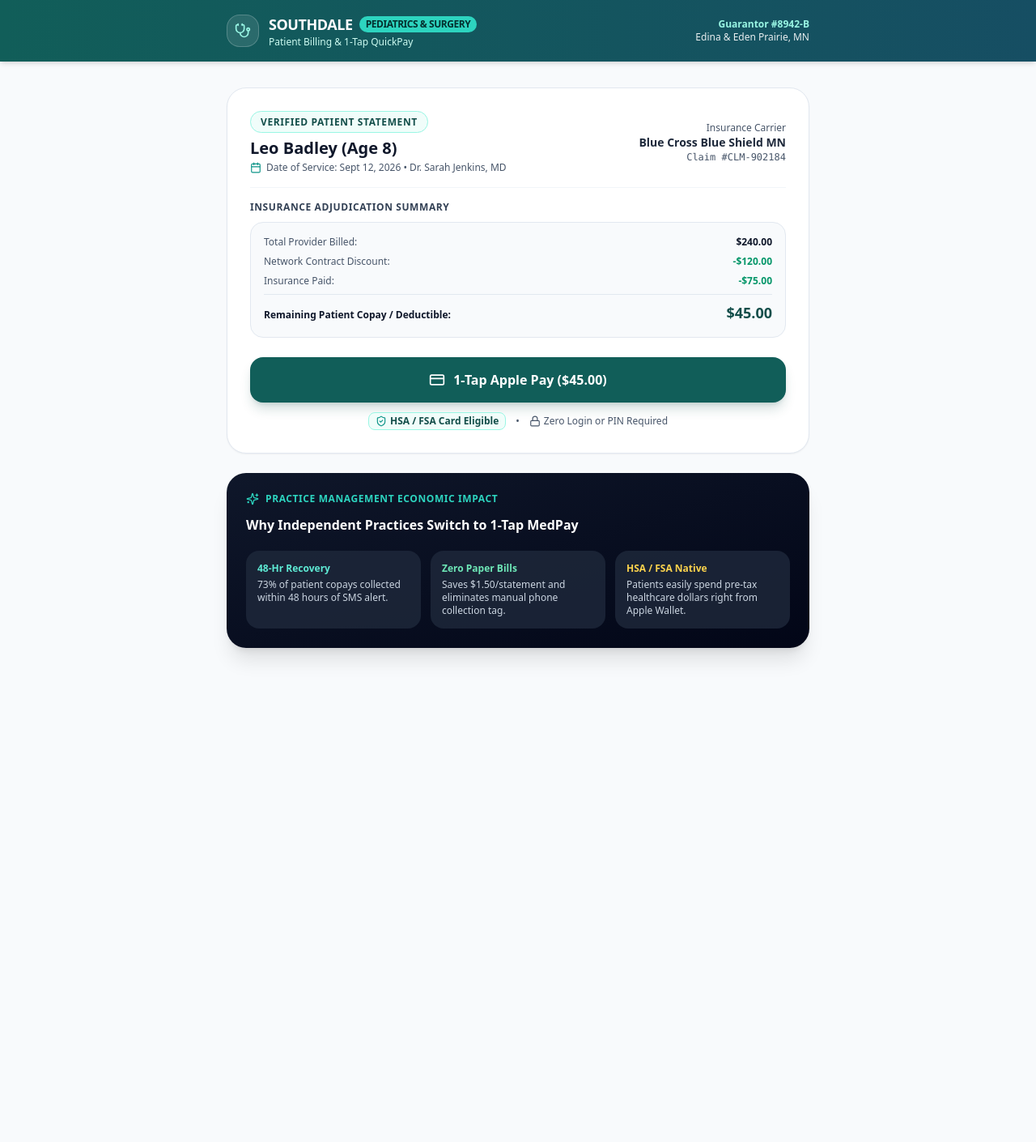
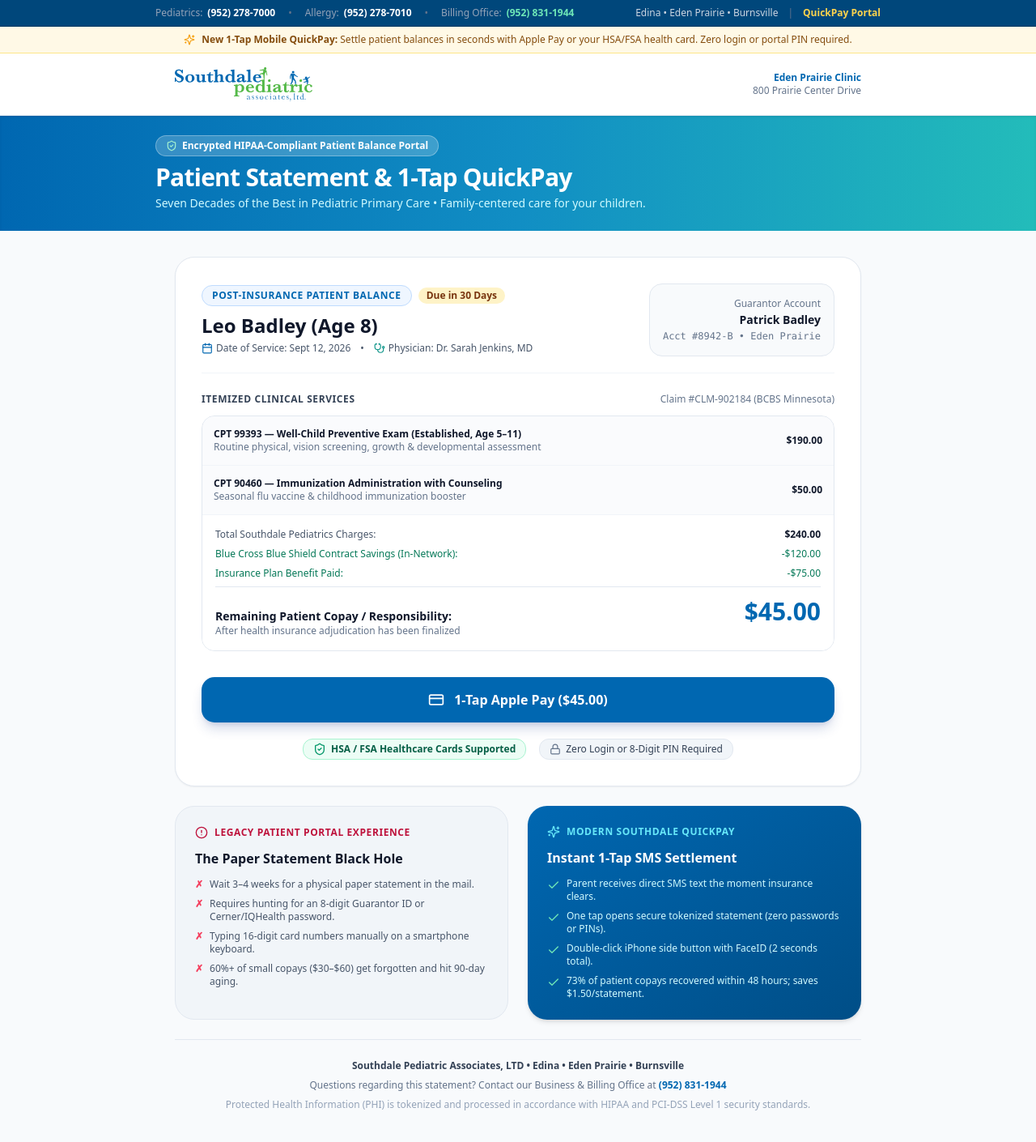
Before and after one commit to northstarnerd/swsportaldemo, a Next.js app: page /demos/medpay in a window 1280 px wide. Shown: the top 1410 px of the page at 81% size. Before the commit the page ends 912 px from the top, so only its background shows below. Built offline with nearby package versions, Linux system fonts and the light colour scheme.

Commit message:
feat(medpay): replicate Southdale Pediatrics authentic branding and official logo

```diff
--- a/src/app/demos/medpay/page.tsx
+++ b/src/app/demos/medpay/page.tsx
@@ -1,22 +1,29 @@
 "use client";
 
 import React, { useState } from "react";
+import Image from "next/image";
+import Link from "next/link";
 import {
   Stethoscope,
   ShieldCheck,
   CreditCard,
   CheckCircle2,
-  Receipt,
-  Heart,
   Calendar,
   AlertCircle,
   FileText,
   Lock,
   Sparkles,
+  Phone,
+  MapPin,
+  Clock,
+  ArrowRight,
+  ExternalLink,
+  ChevronRight,
+  Check,
 } from "lucide-react";
 import { PaymentModal } from "@/components/PaymentModal";
 
-export default function MedPayDemoPage() {
+export default function SouthdaleMedPayDemoPage() {
   const [balance, setBalance] = useState<number>(45.0);
   const [isPaid, setIsPaid] = useState<boolean>(false);
   const [isPaymentModalOpen, setIsPaymentModalOpen] = useState<boolean>(false);
@@ -28,109 +35,219 @@
   };
 
   return (
-    <div className="min-h-screen bg-slate-50 font-sans text-slate-900 antialiased selection:bg-teal-100 selection:text-teal-900 pb-20">
-      {/* Clinical Header */}
-      <header className="bg-gradient-to-r from-teal-800 to-cyan-900 text-white shadow-md sticky top-0 z-30">
-        <div className="max-w-3xl mx-auto px-4 sm:px-6 py-4 flex items-center justify-between">
+    <div className="min-h-screen bg-[#f8fafc] font-sans text-slate-900 antialiased selection:bg-[#0067B1]/20 selection:text-[#0067B1] pb-20">
+      {/* 1. Top Phone Utility Bar (Authentic Southdale Peds Header) */}
+      <div className="bg-[#00477b] text-white text-xs py-2 px-4 border-b border-[#003861]">
+        <div className="max-w-4xl mx-auto flex flex-col sm:flex-row items-center justify-between gap-2">
+          <div className="flex flex-wrap items-center justify-center sm:justify-start gap-4 text-slate-200">
+            <span className="flex items-center gap-1.5">
+              <span className="text-slate-400">Pediatrics:</span>
+              <a href="tel:9522787000" className="font-bold text-white hover:underline">
+                (952) 278-7000
+              </a>
+            </span>
+            <span className="hidden md:inline text-slate-500">•</span>
+            <span className="hidden md:flex items-center gap-1.5">
+              <span className="text-slate-400">Allergy:</span>
+              <a href="tel:9522787010" className="font-bold text-white hover:underline">
+                (952) 278-7010
+              </a>
+            </span>
+            <span className="hidden sm:inline text-slate-500">•</span>
+            <span className="flex items-center gap-1.5">
+              <span className="text-slate-400">Billing Office:</span>
+              <a href="tel:9528311944" className="font-bold text-emerald-300 hover:underline">
+                (952) 831-1944
+              </a>
+            </span>
+          </div>
+
+          <div className="flex items-center gap-3 text-xs">
+            <span className="text-slate-300">Edina • Eden Prairie • Burnsville</span>
+            <span className="text-slate-500">|</span>
+            <span className="text-amber-300 font-bold">QuickPay Portal</span>
+          </div>
+        </div>
+      </div>
+
+      {/* 2. Southdale Signature Alert Banner */}
+      <div className="bg-[#fff9e6] border-b border-[#fde68a] text-[#854d0e] py-2 px-4 text-xs">
+        <div className="max-w-4xl mx-auto flex items-center justify-center gap-2 font-medium text-center">
+          <Sparkles className="w-3.5 h-3.5 text-[#f59e0b] shrink-0" />
+          <span>
+            <strong>New 1-Tap Mobile QuickPay:</strong> Settle patient balances in seconds with Apple Pay or your HSA/FSA health card. Zero login or portal PIN required.
+          </span>
+        </div>
+      </div>
+
+      {/* 3. Main Brand Navigation with Official Logo */}
+      <header className="bg-white border-b border-slate-200 shadow-sm sticky top-0 z-30">
+        <div className="max-w-4xl mx-auto px-4 sm:px-6 py-3.5 flex items-center justify-between">
           <div className="flex items-center gap-3">
-            <div className="w-10 h-10 rounded-2xl bg-white/10 flex items-center justify-center font-black text-white text-lg border border-white/20">
-              <Stethoscope className="w-5 h-5 text-teal-200" />
-            </div>
-            <div>
-              <div className="font-black text-lg tracking-tight flex items-center gap-2">
-                <span>SOUTHDALE</span>
-                <span className="text-xs uppercase px-2 py-0.5 rounded-full bg-teal-400 text-teal-950 font-bold">
-                  Pediatrics & Surgery
-                </span>
-              </div>
-              <p className="text-xs text-teal-100 font-medium">Patient Billing & 1-Tap QuickPay</p>
+            {/* Embedded Official Southdale Pediatric Associates SVG */}
+            <div className="h-10 sm:h-12 w-auto flex items-center">
+              <img
+                src="/images/southdale-peds-logo.svg"
+                alt="Southdale Pediatric Associates, LTD"
+                className="h-9 sm:h-11 w-auto object-contain"
+              />
             </div>
           </div>
 
           <div className="text-right">
-            <div className="text-xs font-bold text-teal-200">Guarantor #8942-B</div>
-            <div className="text-xs text-white/90">Edina & Eden Prairie, MN</div>
+            <div className="text-xs font-bold text-[#0067B1]">Eden Prairie Clinic</div>
+            <div className="text-xs text-slate-500">800 Prairie Center Drive</div>
           </div>
         </div>
       </header>
 
-      {/* Main Container */}
-      <main className="max-w-3xl mx-auto px-4 sm:px-6 py-6 sm:py-8 space-y-6">
-        {/* Patient & Visit Header */}
-        <div className="bg-white rounded-3xl p-6 sm:p-7 shadow-sm border border-slate-200 space-y-4">
-          <div className="flex flex-col sm:flex-row sm:items-center justify-between gap-3 border-b border-slate-100 pb-4">
+      {/* 4. Signature Southdale Gradient Banner */}
+      <div className="bg-gradient-to-r from-[#0067B1] via-[#118ec4] to-[#23BCBA] text-white py-6 px-4 shadow-inner">
+        <div className="max-w-4xl mx-auto">
+          <div className="inline-flex items-center gap-1.5 bg-white/20 backdrop-blur-md text-white text-xs font-bold px-3 py-1 rounded-full mb-2 border border-white/30">
+            <ShieldCheck className="w-3.5 h-3.5 text-emerald-200" />
+            <span>Encrypted HIPAA-Compliant Patient Balance Portal</span>
+          </div>
+          <h1 className="text-2xl sm:text-3xl font-black text-white tracking-tight">
+            Patient Statement & 1-Tap QuickPay
+          </h1>
+          <p className="text-xs sm:text-sm text-cyan-100 mt-1 max-w-2xl font-medium">
+            Seven Decades of the Best in Pediatric Primary Care • Family-centered care for your children.
+          </p>
+        </div>
+      </div>
+
+      {/* 5. Main Content Container */}
+      <main className="max-w-4xl mx-auto px-4 sm:px-6 py-6 sm:py-8 space-y-6">
+        {/* Patient Statement Card */}
+        <div className="bg-white rounded-3xl p-6 sm:p-8 shadow-sm border border-slate-200 space-y-6">
+          {/* Header Row */}
+          <div className="flex flex-col sm:flex-row sm:items-center justify-between gap-4 border-b border-slate-100 pb-5">
             <div>
-              <span className="text-xs font-bold uppercase tracking-wider text-teal-900 bg-teal-50 border border-teal-200 px-3 py-1 rounded-full">
-                Verified Patient Statement
-              </span>
-              <h1 className="text-xl font-black text-slate-900 mt-2">Leo Badley (Age 8)</h1>
-              <p className="text-xs text-slate-600 flex items-center gap-1.5 mt-0.5">
-                <Calendar className="w-3.5 h-3.5 text-teal-600" />
-                <span>Date of Service: Sept 12, 2026 • Dr. Sarah Jenkins, MD</span>
-              </p>
+              <div className="flex items-center gap-2">
+                <span className="text-xs font-black uppercase tracking-wider text-[#0067B1] bg-blue-50 border border-blue-200 px-3 py-1 rounded-full">
+                  Post-Insurance Patient Balance
+                </span>
+                {isPaid ? (
+                  <span className="text-xs font-bold text-emerald-800 bg-emerald-100 px-2.5 py-0.5 rounded-full flex items-center gap-1">
+                    <CheckCircle2 className="w-3.5 h-3.5 text-emerald-600" />
+                    <span>Paid in Full</span>
+                  </span>
+                ) : (
+                  <span className="text-xs font-bold text-amber-900 bg-amber-100 px-2.5 py-0.5 rounded-full">
+                    Due in 30 Days
+                  </span>
+                )}
+              </div>
+              <h2 className="text-2xl font-black text-slate-900 mt-2">Leo Badley (Age 8)</h2>
+              <div className="flex flex-wrap items-center gap-3 text-xs text-slate-600 mt-1">
+                <span className="flex items-center gap-1">
+                  <Calendar className="w-3.5 h-3.5 text-[#0067B1]" />
+                  <span>Date of Service: Sept 12, 2026</span>
+                </span>
+                <span>•</span>
+                <span className="flex items-center gap-1">
+                  <Stethoscope className="w-3.5 h-3.5 text-teal-600" />
+                  <span>Physician: Dr. Sarah Jenkins, MD</span>
+                </span>
+              </div>
             </div>
 
-            <div className="sm:text-right">
-              <div className="text-xs text-slate-600">Insurance Carrier</div>
-              <div className="text-sm font-bold text-slate-800">Blue Cross Blue Shield MN</div>
-              <div className="text-xs font-mono text-slate-600">Claim #CLM-902184</div>
+            <div className="bg-slate-50 border border-slate-200 rounded-2xl p-4 sm:text-right text-xs space-y-0.5">
+              <div className="text-slate-500 font-medium">Guarantor Account</div>
+              <div className="font-bold text-slate-900 text-sm">Patrick Badley</div>
+              <div className="font-mono text-slate-500">Acct #8942-B • Eden Prairie</div>
             </div>
           </div>
 
-          {/* Insurance Adjudication Breakdown */}
-          <div className="space-y-2.5">
-            <div className="text-xs font-bold uppercase tracking-wider text-slate-700">Insurance Adjudication Summary</div>
-            <div className="bg-slate-50 border border-slate-200 rounded-2xl p-4 space-y-2 text-xs">
-              <div className="flex justify-between text-slate-600">
-                <span>Total Provider Billed:</span>
-                <span className="font-semibold text-slate-900">$240.00</span>
+          {/* Insurance Adjudication Itemization */}
+          <div className="space-y-3">
+            <div className="flex items-center justify-between text-xs">
+              <span className="font-bold uppercase tracking-wider text-slate-700">Itemized Clinical Services</span>
+              <span className="text-slate-500 font-medium">Claim #CLM-902184 (BCBS Minnesota)</span>
+            </div>
+
+            <div className="border border-slate-200 rounded-2xl overflow-hidden divide-y divide-slate-100 text-xs">
+              {/* Service 1 */}
+              <div className="p-3.5 bg-slate-50/70 flex items-center justify-between">
+                <div>
+                  <div className="font-bold text-slate-900">CPT 99393 — Well-Child Preventive Exam (Established, Age 5–11)</div>
+                  <div className="text-slate-500 text-xs">Routine physical, vision screening, growth & developmental assessment</div>
+                </div>
+                <div className="font-bold text-slate-900">$190.00</div>
               </div>
-              <div className="flex justify-between text-slate-600">
-                <span>Network Contract Discount:</span>
-                <span className="font-semibold text-emerald-600">-$120.00</span>
+
+              {/* Service 2 */}
+              <div className="p-3.5 bg-slate-50/70 flex items-center justify-between">
+                <div>
+                  <div className="font-bold text-slate-900">CPT 90460 — Immunization Administration with Counseling</div>
+                  <div className="text-slate-500 text-xs">Seasonal flu vaccine & childhood immunization booster</div>
+                </div>
+                <div className="font-bold text-slate-900">$50.00</div>
               </div>
-              <div className="flex justify-between text-slate-600">
-                <span>Insurance Paid:</span>
-                <span className="font-semibold text-emerald-600">-$75.00</span>
-              </div>
-              <div className="border-t border-slate-200 pt-2 flex justify-between items-baseline">
-                <span className="font-bold text-slate-900">Remaining Patient Copay / Deductible:</span>
-                <span className="text-lg font-black text-teal-900">${balance.toFixed(2)}</span>
+
+              {/* Adjudication breakdown */}
+              <div className="p-4 bg-white space-y-2 text-xs">
+                <div className="flex justify-between text-slate-600">
+                  <span>Total Southdale Pediatrics Charges:</span>
+                  <span className="font-semibold text-slate-900">$240.00</span>
+                </div>
+                <div className="flex justify-between text-emerald-700 font-medium">
+                  <span>Blue Cross Blue Shield Contract Savings (In-Network):</span>
+                  <span>-$120.00</span>
+                </div>
+                <div className="flex justify-between text-emerald-700 font-medium">
+                  <span>Insurance Plan Benefit Paid:</span>
+                  <span>-$75.00</span>
+                </div>
+                <div className="border-t border-slate-200 pt-3 flex justify-between items-baseline">
+                  <div>
+                    <div className="font-black text-slate-900 text-sm">Remaining Patient Copay / Responsibility:</div>
+                    <div className="text-slate-500 text-xs">After health insurance adjudication has been finalized</div>
+                  </div>
+                  <div className="text-2xl sm:text-3xl font-black text-[#0067B1]">
+                    ${balance.toFixed(2)}
+                  </div>
+                </div>
               </div>
             </div>
           </div>
 
-          {/* 1-Tap Settlement Action */}
+          {/* 1-Tap Apple Pay / HSA Action */}
           <div className="pt-2">
             {isPaid ? (
-              <div className="bg-emerald-50 border border-emerald-200 text-emerald-950 p-5 rounded-2xl space-y-1.5">
-                <div className="flex items-center gap-2 font-bold text-emerald-800 text-sm">
+              <div className="bg-emerald-50 border border-emerald-200 text-emerald-950 p-6 rounded-2xl space-y-2">
+                <div className="flex items-center gap-2 font-black text-emerald-800 text-base">
                   <CheckCircle2 className="w-5 h-5 text-emerald-600" />
-                  <span>Statement Settled via Apple Pay</span>
+                  <span>Statement Settled via 1-Tap Apple Pay</span>
                 </div>
                 <p className="text-xs text-emerald-900 leading-relaxed">
-                  Thank you! Your transaction settled directly to Southdale Pediatrics. An itemized receipt and claim summary have been dispatched to your phone and Apple Wallet.
+                  Thank you! Your payment has been reconciled into your Southdale Pediatric Associates account. A verified itemized receipt has been dispatched to your phone and saved in your Apple Wallet.
                 </p>
+                <div className="pt-2 text-xs text-emerald-800 font-semibold flex items-center gap-2">
+                  <span>Confirmation #SDP-PAY-882194</span>
+                  <span>•</span>
+                  <span>Batch Settled to Eden Prairie Clinic</span>
+                </div>
               </div>
             ) : (
-              <div className="space-y-3">
+              <div className="space-y-4">
                 <button
                   onClick={() => setIsPaymentModalOpen(true)}
-                  className="w-full bg-teal-800 hover:bg-teal-900 text-white font-black py-4 px-6 rounded-2xl text-base flex items-center justify-center gap-2.5 shadow-lg shadow-teal-900/20 transition-all active:scale-95"
+                  className="w-full bg-[#0067B1] hover:bg-[#00508a] text-white font-black py-4 px-6 rounded-2xl text-base flex items-center justify-center gap-3 shadow-lg shadow-blue-900/20 transition-all active:scale-95"
                 >
                   <CreditCard className="w-5 h-5" />
                   <span>1-Tap Apple Pay ($45.00)</span>
                 </button>
 
-                <div className="flex items-center justify-center gap-3 text-xs text-slate-600 font-medium">
-                  <span className="flex items-center gap-1 text-teal-900 font-bold bg-teal-50 border border-teal-200 px-2 py-0.5 rounded-lg">
-                    <ShieldCheck className="w-3.5 h-3.5 text-teal-600" />
-                    <span>HSA / FSA Card Eligible</span>
+                <div className="flex flex-wrap items-center justify-center gap-4 text-xs text-slate-600 font-medium pt-1">
+                  <span className="flex items-center gap-1.5 text-emerald-800 font-bold bg-emerald-50 border border-emerald-200 px-3 py-1 rounded-xl">
+                    <ShieldCheck className="w-4 h-4 text-emerald-600" />
+                    <span>HSA / FSA Healthcare Cards Supported</span>
                   </span>
-                  <span>•</span>
-                  <span className="flex items-center gap-1">
-                    <Lock className="w-3.5 h-3.5 text-slate-600" />
-                    <span>Zero Login or PIN Required</span>
+                  <span className="flex items-center gap-1.5 text-slate-700 bg-slate-100 border border-slate-200 px-3 py-1 rounded-xl">
+                    <Lock className="w-3.5 h-3.5 text-slate-500" />
+                    <span>Zero Login or 8-Digit PIN Required</span>
                   </span>
                 </div>
               </div>
@@ -138,28 +255,78 @@
           </div>
         </div>
 
-        {/* Value Callout for Clinic Practice Managers */}
-        <div className="bg-gradient-to-br from-slate-900 to-slate-950 text-white rounded-3xl p-6 shadow-xl space-y-3">
-          <div className="flex items-center gap-2 text-teal-400 text-xs font-bold uppercase tracking-wider">
-            <Sparkles className="w-4 h-4" />
-            <span>Practice Management Economic Impact</span>
+        {/* The Patient Experience & Clinic Economics Comparison */}
+        <div className="grid grid-cols-1 md:grid-cols-2 gap-6">
+          {/* Legacy Flow */}
+          <div className="bg-slate-100 border border-slate-200 rounded-3xl p-6 space-y-3">
+            <div className="flex items-center gap-2 text-rose-700 text-xs font-bold uppercase tracking-wider">
+              <AlertCircle className="w-4 h-4" />
+              <span>Legacy Patient Portal Experience</span>
+            </div>
+            <h3 className="font-black text-slate-900 text-base">The Paper Statement Black Hole</h3>
+            <ul className="space-y-2 text-xs text-slate-600">
+              <li className="flex items-start gap-2">
+                <span className="text-rose-500 font-bold">✗</span>
+                <span>Wait 3–4 weeks for a physical paper statement in the mail.</span>
+              </li>
+              <li className="flex items-start gap-2">
+                <span className="text-rose-500 font-bold">✗</span>
+                <span>Requires hunting for an 8-digit Guarantor ID or Cerner/IQHealth password.</span>
+              </li>
+              <li className="flex items-start gap-2">
+                <span className="text-rose-500 font-bold">✗</span>
+                <span>Typing 16-digit card numbers manually on a smartphone keyboard.</span>
+              </li>
+              <li className="flex items-start gap-2">
+                <span className="text-rose-500 font-bold">✗</span>
+                <span>60%+ of small copays ($30–$60) get forgotten and hit 90-day aging.</span>
+              </li>
+            </ul>
           </div>
-          <h3 className="text-base font-black text-white">Why Independent Practices Switch to 1-Tap MedPay</h3>
-          <div className="grid grid-cols-1 sm:grid-cols-3 gap-3 pt-2 text-xs">
-            <div className="bg-slate-800/80 p-3.5 rounded-2xl space-y-1">
-              <div className="font-bold text-teal-300">48-Hr Recovery</div>
-              <p className="text-slate-300">73% of patient copays collected within 48 hours of SMS alert.</p>
+
+          {/* 1-Tap MedPay Flow */}
+          <div className="bg-gradient-to-br from-[#0067B1] to-[#004e87] text-white rounded-3xl p-6 space-y-3 shadow-md">
+            <div className="flex items-center gap-2 text-cyan-300 text-xs font-bold uppercase tracking-wider">
+              <Sparkles className="w-4 h-4" />
+              <span>Modern Southdale QuickPay</span>
             </div>
-            <div className="bg-slate-800/80 p-3.5 rounded-2xl space-y-1">
-              <div className="font-bold text-emerald-300">Zero Paper Bills</div>
-              <p className="text-slate-300">Saves $1.50/statement and eliminates manual phone collection tag.</p>
-            </div>
-            <div className="bg-slate-800/80 p-3.5 rounded-2xl space-y-1">
-              <div className="font-bold text-amber-300">HSA / FSA Native</div>
-              <p className="text-slate-300">Patients easily spend pre-tax healthcare dollars right from Apple Wallet.</p>
-            </div>
+            <h3 className="font-black text-white text-base">Instant 1-Tap SMS Settlement</h3>
+            <ul className="space-y-2 text-xs text-cyan-100">
+              <li className="flex items-start gap-2">
+                <Check className="w-4 h-4 text-emerald-300 shrink-0 mt-0.5" />
+                <span>Parent receives direct SMS text the moment insurance clears.</span>
+              </li>
+              <li className="flex items-start gap-2">
+                <Check className="w-4 h-4 text-emerald-300 shrink-0 mt-0.5" />
+                <span>One tap opens secure tokenized statement (zero passwords or PINs).</span>
+              </li>
+              <li className="flex items-start gap-2">
+                <Check className="w-4 h-4 text-emerald-300 shrink-0 mt-0.5" />
+                <span>Double-click iPhone side button with FaceID (2 seconds total).</span>
+              </li>
+              <li className="flex items-start gap-2">
+                <Check className="w-4 h-4 text-emerald-300 shrink-0 mt-0.5" />
+                <span>73% of patient copays recovered within 48 hours; saves $1.50/statement.</span>
+              </li>
+            </ul>
           </div>
         </div>
+
+        {/* Footer Clinic Contact Info */}
+        <footer className="border-t border-slate-200 pt-6 text-center text-xs text-slate-500 space-y-2">
+          <div className="font-bold text-slate-700">
+            Southdale Pediatric Associates, LTD • Edina • Eden Prairie • Burnsville
+          </div>
+          <div>
+            Questions regarding this statement? Contact our Business & Billing Office at{" "}
+            <a href="tel:9528311944" className="text-[#0067B1] font-bold hover:underline">
+              (952) 831-1944
+            </a>
+          </div>
+          <p className="text-slate-400">
+            Protected Health Information (PHI) is tokenized and processed in accordance with HIPAA and PCI-DSS Level 1 security standards.
+          </p>
+        </footer>
       </main>
 
       {/* Payment Modal */}
@@ -168,9 +335,9 @@
         onClose={() => setIsPaymentModalOpen(false)}
         amount={balance}
         onSuccess={handlePaymentSuccess}
-        merchantName="Southdale Pediatrics"
-        subtitle="Southdale Pediatrics • Edina & Eden Prairie"
-        headerGradientClass="from-teal-800 to-cyan-900"
+        merchantName="Southdale Pediatric Associates"
+        subtitle="Southdale Pediatric Associates • Edina, Eden Prairie & Burnsville"
+        headerGradientClass="from-[#0067B1] to-[#23BCBA]"
       />
     </div>
   );
```
Also changed, not shown: src/app/demos/page.tsx (+8 -8 lines), public/images/southdale-peds-logo.svg (added).
